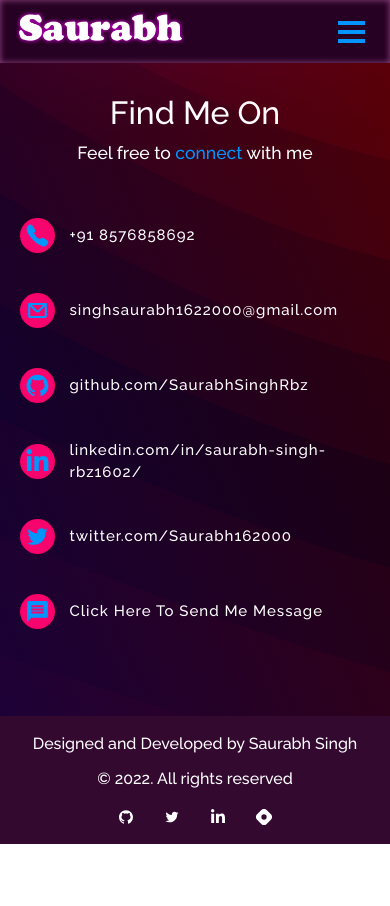
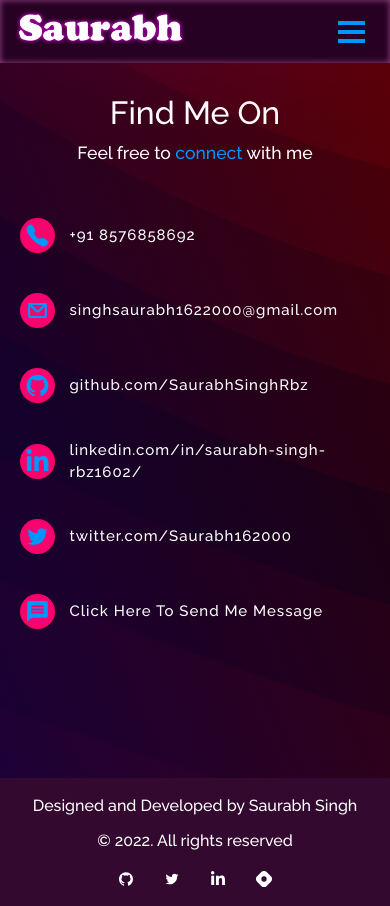
Before and after one commit to SaurabhSinghRbz/my-portfolio, a React (Create React App) app: page /contact in a window 390 px wide. Before the commit the page ends 844 px from the top, so only its background shows below. Built offline with nearby package versions, Linux system fonts and the light colour scheme.

Commit message:
updating contact responsivness

```diff
--- a/src/components/Footer.js
+++ b/src/components/Footer.js
@@ -10,7 +10,7 @@ function Footer() {
   let date = new Date();
   let year = date.getFullYear();
   return (
-    <Container fluid className="footer" style={{ position: "absolute", bottom: "0" }}>
+    <Container fluid className="footer" style={{ position: "relative", bottom: "0" }}>
       <Row>
         <Col md="4" className="footer-copywright">
           <h3>Designed and Developed by Saurabh Singh</h3>
```
